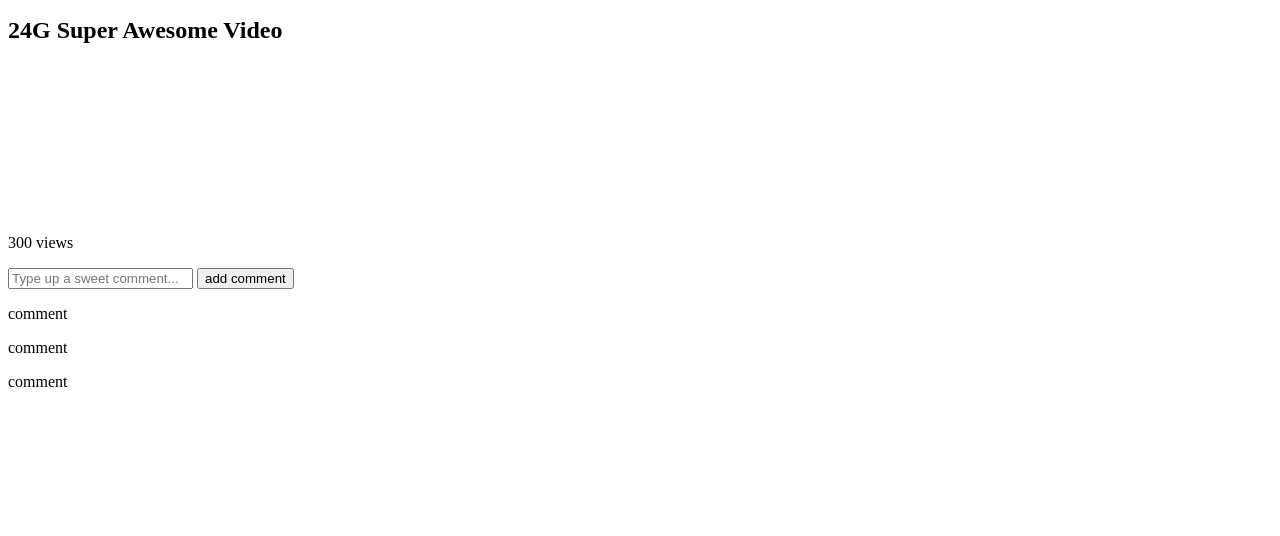
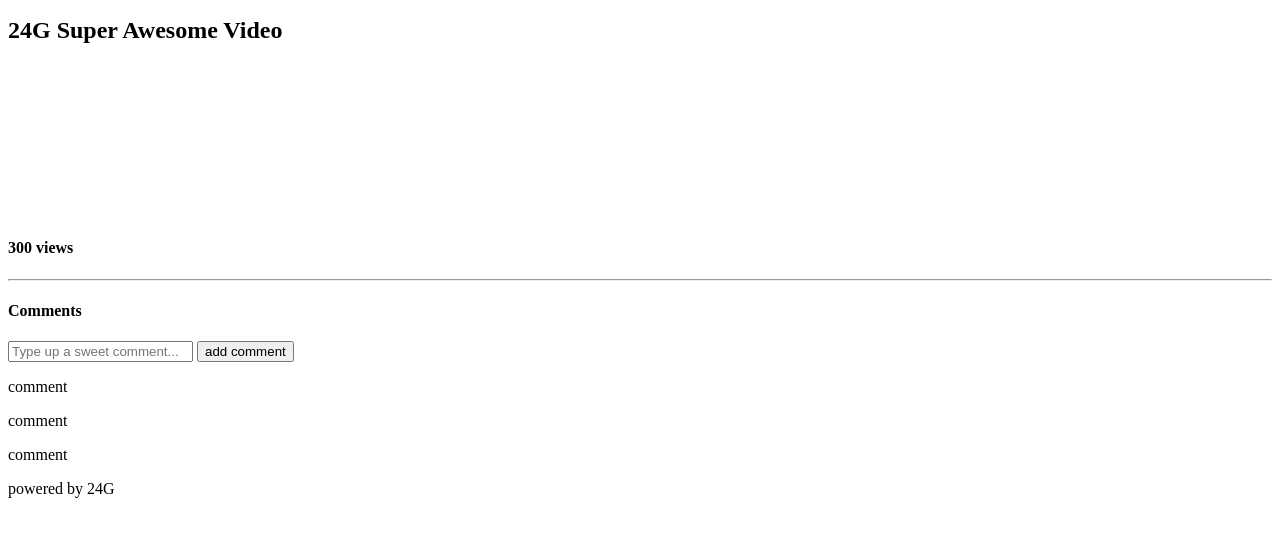
Before and after one commit to joshdaos/24G-project, a plain HTML site: page index.html in a window 1280 px wide. Shown: the part 198-734 px from the top of the page. Drawn offline with Linux system fonts and the light colour scheme.

Commit message:
comp html layout

```diff
--- a/index.html
+++ b/index.html
@@ -13,11 +13,16 @@
     <h2 class="header">24G VIDEO PLAYER</h2>
     <h2>24G Super Awesome Video</h2>
     <video></video>
-    <p>300 views</p>
+    <h4>300 views</h4>
+    <hr>
+    <h4>Comments</h4>
     <input placeholder="Type up a sweet comment..."/>
     <button>add comment</button>
-    <p>comment</p>
-    <p>comment</p>
-    <p>comment</p>
+    <div class="comment__container">
+        <p>comment</p>
+        <p>comment</p>
+        <p>comment</p>
+    </div>
+    <footer>powered by 24G</footer>
 </body>
 </html>
```
